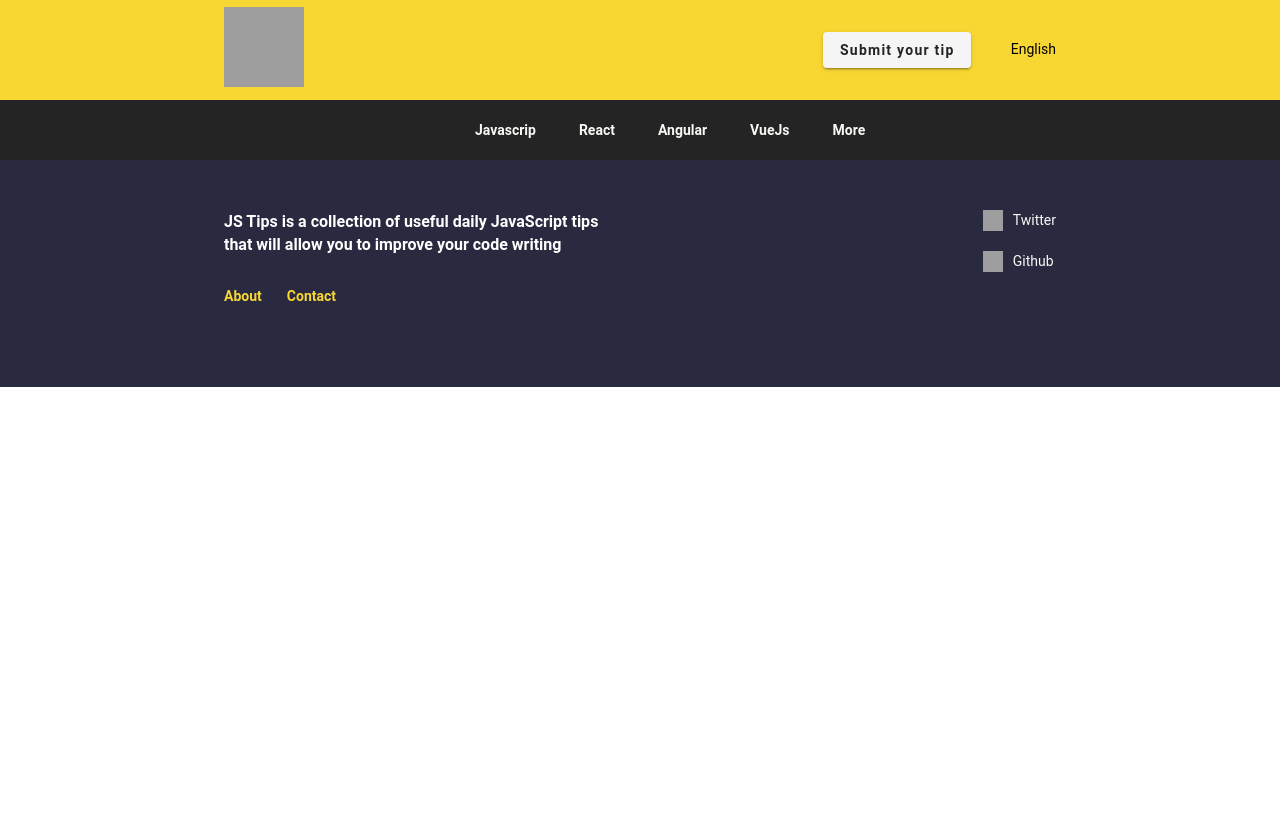
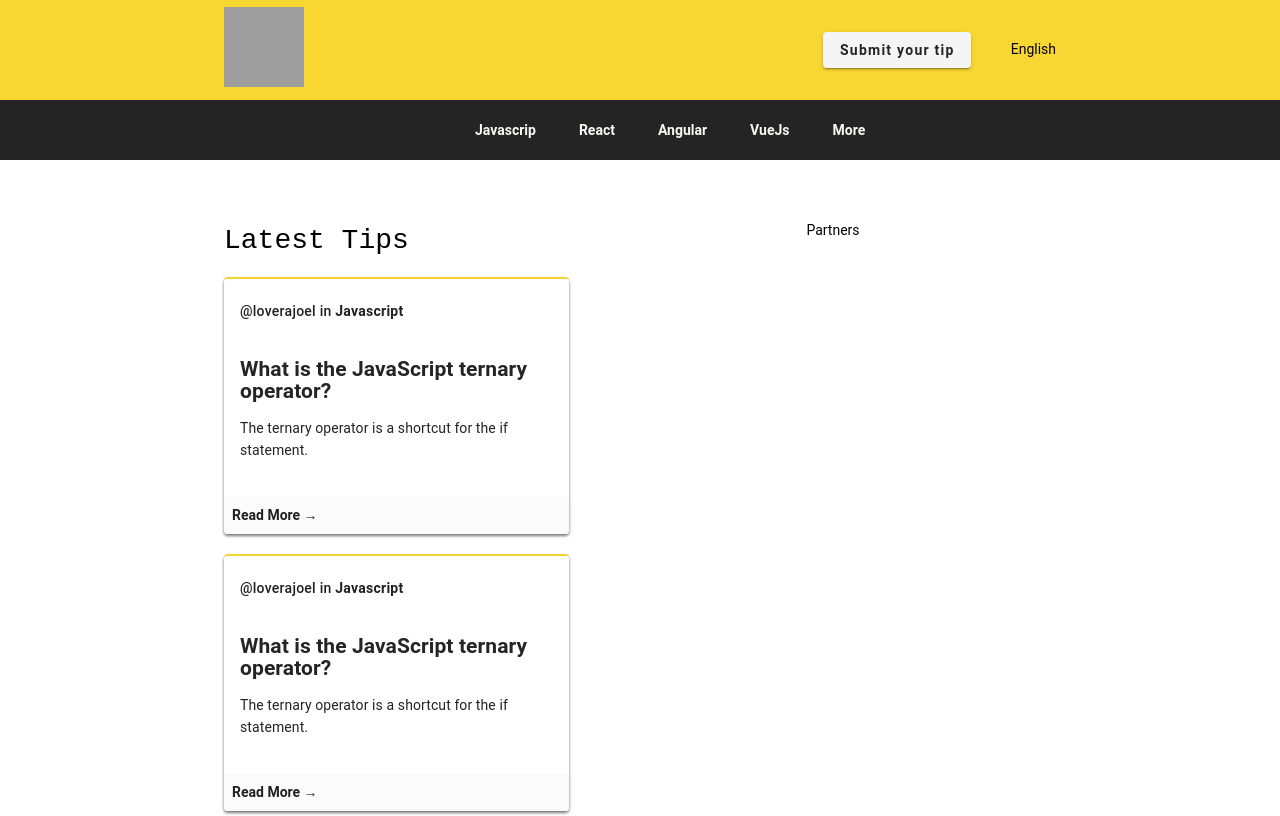
Before and after one commit to huynhquangminh/Js-tip-page-vuejs, a Vue app in the folder js-tip-co/: page /home in a window 1280 px wide. Shown: the top 816 px of the page. Built offline with nearby package versions, Linux system fonts and the light colour scheme; grey boxes are pictures that could not be loaded.

Commit message:
update code tips box

```diff
--- a/js-tip-co/public/index.html
+++ b/js-tip-co/public/index.html
@@ -5,7 +5,7 @@
     <meta http-equiv="X-UA-Compatible" content="IE=edge">
     <meta name="viewport" content="width=device-width,initial-scale=1.0">
     <link rel="icon" href="<%= BASE_URL %>favicon.ico">
-    <title><%= htmlWebpackPlugin.options.title %></title>
+    <title>Js Tips</title>
   </head>
   <body>
     <noscript>
--- a/js-tip-co/src/App.vue
+++ b/js-tip-co/src/App.vue
@@ -1,15 +1,23 @@
 <template>
   <div data-app id="app">
+    <Header />
+    <Nav />
     <Home />
+    <Footer />
   </div>
 </template>
 
 <script>
+import Nav from  './views/Nav.vue'
+import Header from './views/Header.vue'
+import Footer from './views/Footer.vue'
 import Home from './views/Home.vue'
-
 export default {
   name: 'App',
   components: {
+    Nav,
+    Header,
+    Footer,
     Home
   }
 }
--- /dev/null
+++ b/js-tip-co/src/components/ItemTip.vue
@@ -0,0 +1,62 @@
+<template>
+    <div class="itemTip">
+        <v-card>
+            <v-card-title>
+                <div class="itemTip_title">@loverajoel in <span class="itemTip_title__course">Javascript</span></div>
+            </v-card-title>
+            <v-card-text>
+                <div class="itemTip_content">
+                    <div class="itemTip_content__title">
+                        <h2>What is the JavaScript ternary operator?</h2>
+                    </div>
+                    <div class="itemTip_content_des">
+                        The ternary operator is a shortcut for the if statement.
+                    </div>
+                </div>
+            </v-card-text>
+            <v-card-actions class="itemTip_action">
+                <a class="itemTip_action__link">Read More →</a>
+            </v-card-actions>
+        </v-card>
+    </div>
+</template>
+<script>
+export default {
+    name: 'ItemTip',
+    components: {},
+};
+</script>
+<style lang="scss">
+.itemTip {
+    width: 345px;
+    border-radius: 4px;
+    border-top: 2px solid;
+    border-color: #f9d732;
+    background: #fff;
+    box-shadow: 0 2px 2px 1px #cecece;
+    &_title {
+        font-size: 14px;
+        &__course {
+            font-weight: bold;
+        }
+    }
+    &_content {
+        margin-bottom: 20px;
+        color: #242424 !important;
+        &__title {
+            font-weight: bold;
+            text-decoration: none;
+            margin: 15px 0;
+        }
+    }
+    &_action {
+        background: #fbfbfb;
+        &__link {
+            font-weight: bold;
+        }
+    }
+    &:hover {
+        box-shadow: 2px 2px 2px 1px #cecece;
+    }
+}
+</style>
--- a/js-tip-co/src/views/Home.vue
+++ b/js-tip-co/src/views/Home.vue
@@ -1,21 +1,67 @@
 <template>
-  <div>
-    <Header />
-    <Nav />
-    <Footer />
-  </div>
+    <div class="home">
+        <div class="home_tips">
+            <div class="home_tips__title">Latest Tips</div>
+            <div class="home_tips__list">
+                <div class="home_tips__listItem" v-for="(value, index) in 6" :key="index">
+                    <ItemTip></ItemTip>
+                </div>
+            </div>
+            <div class="home_tips__load-more">Load me more tips</div>
+        </div>
+        <div>
+          <span>Partners</span>
+        </div>
+    </div>
 </template>
 <script>
-import Nav from  './Nav.vue'
-import Header from './Header.vue'
-import Footer from './Footer.vue'
-
+import ItemTip from '../components/ItemTip.vue';
 export default {
-  name: 'Home',
-  components: {
-    Nav,
-    Header,
-    Footer
-  }
+    name: 'Home',
+    components: {
+        ItemTip,
+    },
+    data: function () {
+        return {};
+    },
+};
+</script>
+<style lang="scss">
+.home {
+    margin: auto;
+    height: 1900px;
+    width: 65%;
+    display: flex;
+    padding: 60px 0 0;
+    &_tips {
+        width: 70%;
+        &__title {
+            font: 400 28px/1.5 'Roboto Mono', monospace;
+            margin-bottom: 15px;
+        }
+        &__list {
+            display: flex;
+            flex-wrap: wrap;
+            &Item {
+                margin: 0 20px 20px 0;
+            }
+        }
+        &__load-more {
+          border-radius: 4px;
+          border: solid 2px #29293f;
+          background-color: transparent;
+          font-size: 14px;
+          font-weight: bold;
+          padding: 12px 20px;
+          text-align: center;
+          cursor: pointer;
+          width: 25%;
+          margin: 50px auto 0;
+          &:hover {
+            background-color: #29293f;
+            color: #f8f8f4;
+          }
+        }
+    }
 }
-</script>
+</style>
```
Also changed, not shown: js-tip-co/src/components/SidebarLeft.vue (added, +18 -0 lines).
